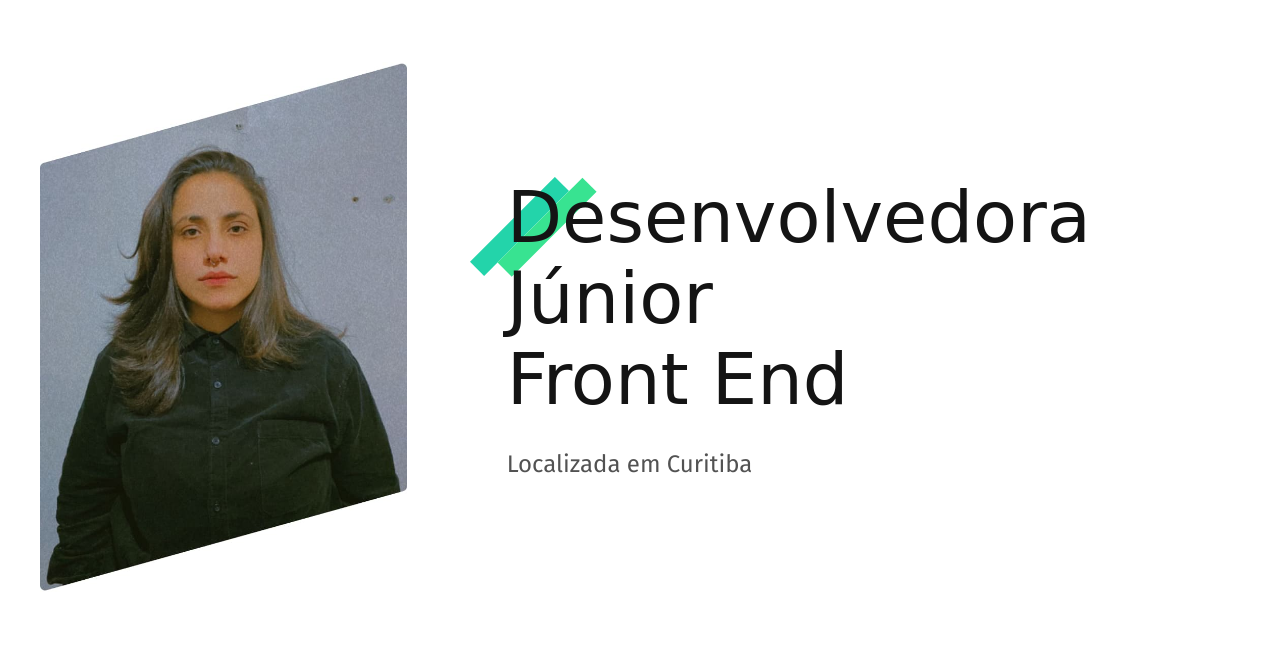
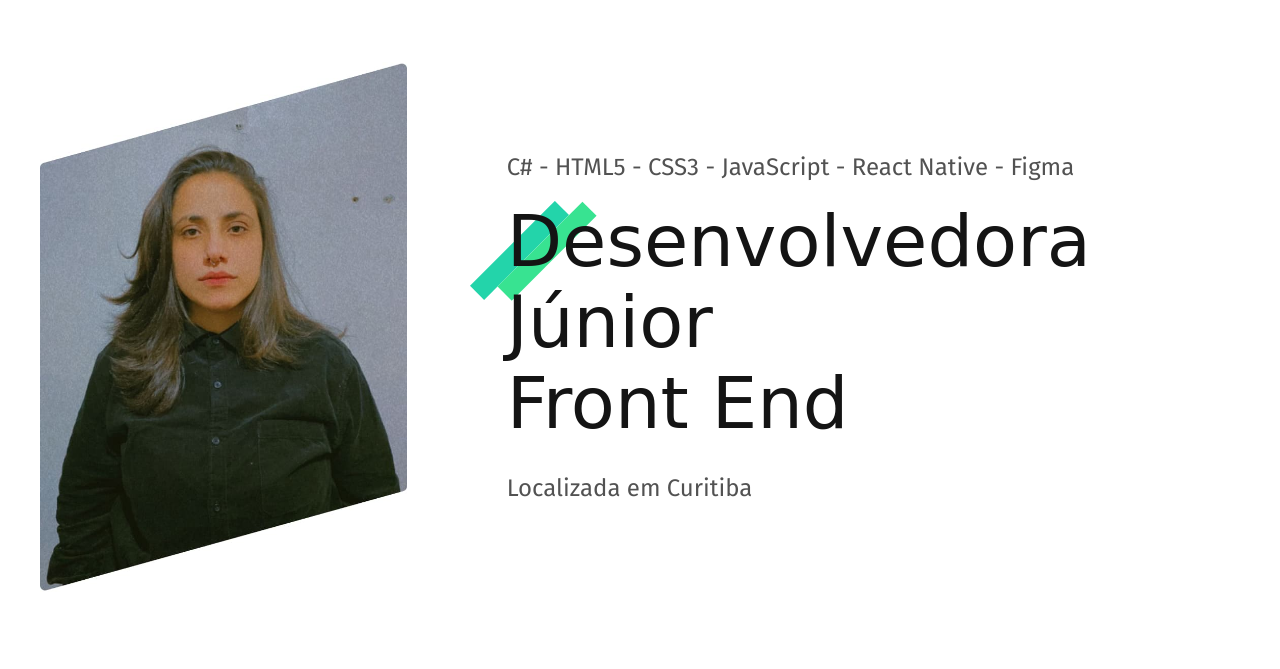
Before and after one commit to maahbatistaa/Portifolio, a plain HTML site: page index.html in a window 1280 px wide. Shown: the part 101-770 px from the top of the page. Drawn offline with Linux system fonts and the light colour scheme; a web font is replaced by a local one.

Commit message:
:sparkles: atualizando skills

```diff
--- a/css/introducao.css
+++ b/css/introducao.css
@@ -8,6 +8,9 @@
   align-items: center;
 }
 
+.skills {
+  margin-bottom: 20px;
+}
 .introducao h1 {
   font-family: 'Corben', cursive;
   font-weight: 400;
--- a/index.html
+++ b/index.html
@@ -29,6 +29,7 @@
   <main class="introducao">
     <img src="./img/perfil.jpg" alt="imagem da Mariana">
     <div>
+      <p class="skills">C# - HTML5 - CSS3 - JavaScript - React Native - Figma</p>
       <h1>Desenvolvedora<br> Júnior <br>Front End</h1>
       <p>Localizada em Curitiba</p>
     </div>
```
